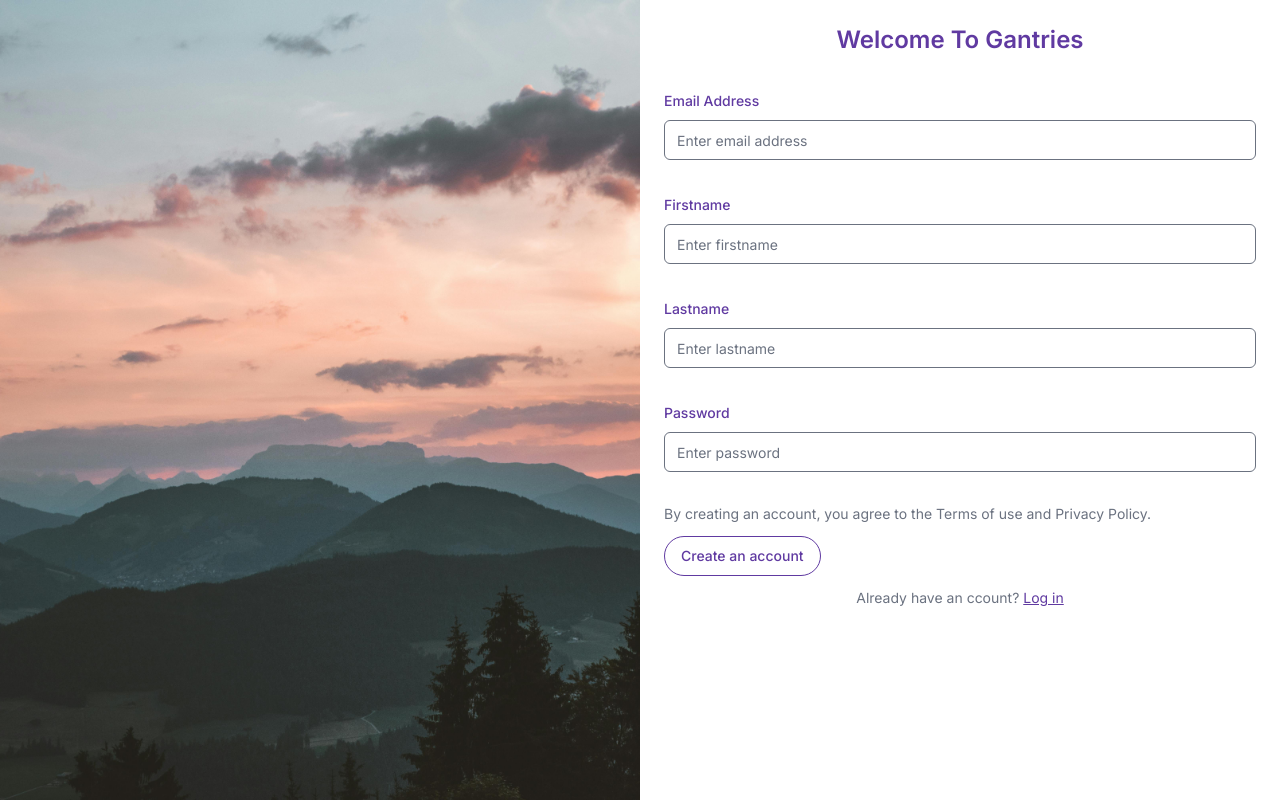
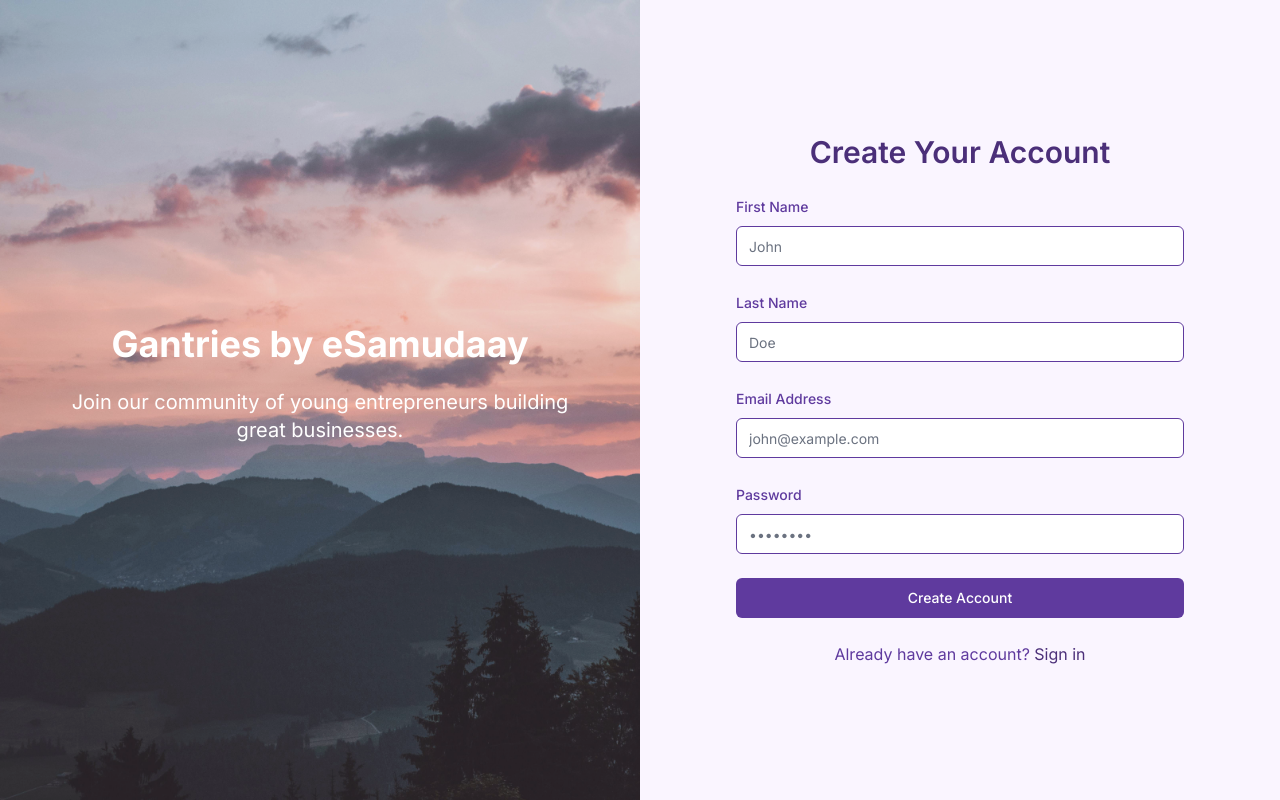
Before and after one commit to Novuswebspace/gantries-frontend, a Next.js app: page /sign-up in a window 1280 px wide. Built offline with nearby package versions, Linux system fonts and the light colour scheme.

Commit message:
frontend updates

```diff
--- a/src/app/(auth)/sign-in/page.tsx
+++ b/src/app/(auth)/sign-in/page.tsx
@@ -1,89 +1,114 @@
-import React, { useState } from "react";
+"use client";
+
+import Link from "next/link";
 import Image from "next/image";
-import Link from "next/link";
+import { useForm } from "react-hook-form";
+import { zodResolver } from "@hookform/resolvers/zod";
+import { toast } from "sonner";
+import { z } from "zod";
+
+import { Button } from "@/components/ui/button";
+import {
+  Form,
+  FormControl,
+  FormField,
+  FormItem,
+  FormLabel,
+  FormMessage,
+} from "@/components/ui/form";
 import { Input } from "@/components/ui/input";
+import { useAxios } from "@/hooks/use-axios";
+import Spinner from "@/components/globals/spinner";
 
-const SignInPage = () => {
+const SignInSchema = z.object({
+  email: z.string().email({ message: "Invalid email address" }),
+  password: z.string().min(1, { message: "Password is required" }),
+});
+
+type SignInSchema = z.infer<typeof SignInSchema>;
+
+export default function SignInPage() {
+  const form = useForm<SignInSchema>({
+    resolver: zodResolver(SignInSchema),
+    defaultValues: {
+      email: "",
+      password: "",
+    },
+  });
+
+  const { loading, mutate } = useAxios();
+
+  const onSubmit = async (values: SignInSchema) => {
+    const { data, error } = await mutate("post", "/auth/login", values);
+    if (error) {
+      toast.error(error);
+    } else if (data) {
+      console.log(data);
+      toast.success("Successfully signed in!");
+    }
+  };
+
   return (
-    <div className="flex h-screen">
-      {/* Left side - Background Image and Text */}
-      <div className="w-1/2 relative">
+    <div className="h-screen flex bg-purple-50">
+      <div className="hidden md:block w-1/2 relative">
         <Image
           src="/images/nature.jpg"
           alt="Background"
           layout="fill"
           objectFit="cover"
-          className=""
         />
-        <div className="absolute inset-0 flex flex-col justify-center p-16 text-white">
-          <h1 className="text-5xl font-bold mb-6">Our Aim</h1>
-          <p className="text-xl">
-            Empowering Tomorrow's Leaders: Join a Thriving Community of Student
-            Entrepreneurs to Innovate, Collaborate, and Achieve Success
-            Together!
+        <div className="absolute inset-0 bg-[#5f3a9e] bg-opacity-10 flex flex-col justify-center items-center p-12 text-white">
+          <h1 className="text-4xl font-bold mb-6">Welcome Back</h1>
+          <p className="text-xl text-center mb-8">
+            Sign in to continue your journey with Gantries by eSamudaay.
           </p>
         </div>
       </div>
-
-      {/* Right side - Sign In Form */}
-      <div className="w-1/2 bg-white flex items-center justify-center">
-        <div className="w-96">
-          <h2 className="text-3xl font-semibold mb-8">Sign in</h2>
-          <form>
-            <button className="w-full py-3 px-4 border border-gray-300 rounded-lg mb-6 flex items-center justify-center text-gray-700 font-medium">
-              <Image
-                src="/images/google-icon.webp"
-                alt="Google"
-                width={20}
-                height={20}
-                className="mr-2"
+      <div className="w-full md:w-1/2 overflow-y-auto flex items-center justify-center p-8">
+        <div className="max-w-md w-full">
+          <h2 className="text-3xl font-semibold text-center text-[#4b2f79] mb-6">
+            Sign In to Your Account
+          </h2>
+          <Form {...form}>
+            <form onSubmit={form.handleSubmit(onSubmit)} className="space-y-6">
+              <FormField
+                control={form.control}
+                name="email"
+                render={({ field }) => (
+                  <FormItem>
+                    <FormLabel className="text-[#5f3a9e]">Email Address</FormLabel>
+                    <FormControl>
+                      <Input type="email" placeholder="john@example.com" {...field} className="border-[#5f3a9e] focus:border-[#4b2f79]" />
+                    </FormControl>
+                    <FormMessage className="text-red-500" />
+                  </FormItem>
+                )}
               />
-              Continue with Google
-            </button>
-
-            <div className="flex items-center mb-6">
-              <div className="flex-grow border-t border-gray-300"></div>
-              <span className="px-4 text-gray-500">OR</span>
-              <div className="flex-grow border-t border-gray-300"></div>
-            </div>
-
-            <div className="mb-6">
-              <Input
-                type="text"
-                placeholder="User name or email address"
-                className="w-full px-4 py-3 border border-gray-300 rounded-lg focus:outline-none focus:ring-2 focus:ring-gray-700"
+              <FormField
+                control={form.control}
+                name="password"
+                render={({ field }) => (
+                  <FormItem>
+                    <FormLabel className="text-[#5f3a9e]">Password</FormLabel>
+                    <FormControl>
+                      <Input type="password" placeholder="••••••••" {...field} className="border-[#5f3a9e] focus:border-[#4b2f79]" />
+                    </FormControl>
+                    <FormMessage className="text-red-500" />
+                  </FormItem>
+                )}
               />
-            </div>
-
-            <div className="mb-6">
-              <input
-                type="password"
-                placeholder="Your password"
-                className="w-full px-4 py-3 border border-gray-300 rounded-lg focus:outline-none focus:ring-2 focus:ring-gray-700"
-              />
-            </div>
-
-            <div className="flex justify-between items-center mb-6">
-              <label className="flex items-center text-gray-700">
-                <input type="checkbox" className="mr-2" />
-                Remember me
-              </label>
-              <Link href="#" className="text-gray-700 font-medium">
-                Forgot your password?
-              </Link>
-            </div>
-
-            <button
-              type="submit"
-              className="w-full bg-gray-700 text-white py-3 rounded-lg font-medium hover:bg-gray-800 transition duration-300"
-            >
-              Sign in
-            </button>
-          </form>
-
-          <p className="mt-8 text-center text-gray-600">
+              <Button
+                type="submit"
+                disabled={loading}
+                className="w-full bg-[#5f3a9e] text-white hover:bg-[#4b2f79] transition duration-300"
+              >
+                {loading ? <Spinner /> : "Sign In"}
+              </Button>
+            </form>
+          </Form>
+          <p className="mt-6 text-center text-[#5f3a9e]">
             Don't have an account?{" "}
-            <Link href="/sign-up" className="text-gray-700 font-medium">
+            <Link href="/sign-up" className="text-[#4b2f79] hover:underline">
               Sign up
             </Link>
           </p>
@@ -91,6 +116,4 @@
       </div>
     </div>
   );
-};
-
-export default SignInPage;
+}
--- a/src/app/(auth)/sign-up/page.tsx
+++ b/src/app/(auth)/sign-up/page.tsx
@@ -5,13 +5,12 @@
 import { useForm } from "react-hook-form";
 import { zodResolver } from "@hookform/resolvers/zod";
 import { toast } from "sonner";
+import { z } from "zod";
 
-import { RegisterSchema } from "@/lib/zod";
 import { Button } from "@/components/ui/button";
 import {
   Form,
   FormControl,
-  FormDescription,
   FormField,
   FormItem,
   FormLabel,
@@ -21,9 +20,18 @@
 import { useAxios } from "@/hooks/use-axios";
 import Spinner from "@/components/globals/spinner";
 
+const SignUpSchema = z.object({
+  email: z.string().email({ message: "Invalid email address" }),
+  firstname: z.string().min(2, { message: "First name is required" }),
+  lastname: z.string().min(2, { message: "Last name is required" }),
+  password: z.string().min(6, { message: "Password must be at least 6 characters" }),
+});
+
+type SignUpSchema = z.infer<typeof SignUpSchema>;
+
 export default function SignUpPage() {
-  const form = useForm<RegisterSchema>({
-    resolver: zodResolver(RegisterSchema),
+  const form = useForm<SignUpSchema>({
+    resolver: zodResolver(SignUpSchema),
     defaultValues: {
       email: "",
       firstname: "",
@@ -34,63 +42,49 @@
 
   const { loading, mutate } = useAxios();
 
-  const onSubmit = async (values: RegisterSchema) => {
+  const onSubmit = async (values: SignUpSchema) => {
     const { data, error } = await mutate("post", "/auth/register", values);
     if (error) {
       toast.error(error);
-      return;
     } else if (data) {
       console.log(data);
+      toast.success("Account created successfully!");
     }
   };
 
   return (
-    <div className="h-screen flex">
-      <div className="hidden md:block w-1/2">
+    <div className="h-screen flex bg-purple-50">
+      <div className="hidden md:block w-1/2 relative">
         <Image
           src="/images/nature.jpg"
-          alt="bg"
-          height={1000}
-          width={1000}
-          className="h-screen object-cover w-full"
+          alt="Background"
+          layout="fill"
+          objectFit="cover"
         />
+        <div className="absolute inset-0 bg-[#5f3a9e] bg-opacity-10 flex flex-col justify-center items-center p-12 text-white">
+          <h1 className="text-4xl font-bold mb-6">Gantries by eSamudaay</h1>
+          <p className="text-xl text-center mb-8">
+            Join our community of young entrepreneurs building great businesses.
+          </p>
         </div>
-      <div className="w-full md:w-1/2 overflow-y-scroll">
+      </div>
+      <div className="w-full md:w-1/2 overflow-y-auto flex items-center justify-center p-8">
+        <div className="max-w-md w-full">
+          <h2 className="text-3xl font-semibold text-center text-[#4b2f79] mb-6">
+            Create Your Account
+          </h2>
           <Form {...form}>
-          <form
-            onSubmit={form.handleSubmit(onSubmit)}
-            className="w-full space-y-8 p-6"
-          >
-            <h1 className="text-2xl font-semibold text-center text-primary">
-              Welcome To Gantries
-            </h1>
-            <FormField
-              control={form.control}
-              name="email"
-              render={({ field }) => (
-                <FormItem>
-                  <FormLabel className="text-primary">Email Address</FormLabel>
-                  <FormControl>
-                    <Input
-                      type="email"
-                      placeholder="Enter email address"
-                      {...field}
-                    />
-                  </FormControl>
-                  <FormMessage />
-                </FormItem>
-              )}
-            />
+            <form onSubmit={form.handleSubmit(onSubmit)} className="space-y-6">
               <FormField
                 control={form.control}
                 name="firstname"
                 render={({ field }) => (
                   <FormItem>
-                  <FormLabel className="text-primary">Firstname</FormLabel>
+                    <FormLabel className="text-[#5f3a9e]">First Name</FormLabel>
                     <FormControl>
-                    <Input placeholder="Enter firstname" {...field} />
+                      <Input placeholder="John" {...field} className="border-[#5f3a9e] focus:border-[#4b2f79]" />
                     </FormControl>
-                  <FormMessage />
+                    <FormMessage className="text-red-500" />
                   </FormItem>
                 )}
               />
@@ -99,11 +93,24 @@
                 name="lastname"
                 render={({ field }) => (
                   <FormItem>
-                  <FormLabel className="text-primary">Lastname</FormLabel>
+                    <FormLabel className="text-[#5f3a9e]">Last Name</FormLabel>
                     <FormControl>
-                    <Input placeholder="Enter lastname" {...field} />
+                      <Input placeholder="Doe" {...field} className="border-[#5f3a9e] focus:border-[#4b2f79]" />
                     </FormControl>
-                  <FormMessage />
+                    <FormMessage className="text-red-500" />
+                  </FormItem>
+                )}
+              />
+              <FormField
+                control={form.control}
+                name="email"
+                render={({ field }) => (
+                  <FormItem>
+                    <FormLabel className="text-[#5f3a9e]">Email Address</FormLabel>
+                    <FormControl>
+                      <Input type="email" placeholder="john@example.com" {...field} className="border-[#5f3a9e] focus:border-[#4b2f79]" />
+                    </FormControl>
+                    <FormMessage className="text-red-500" />
                   </FormItem>
                 )}
               />
@@ -112,39 +119,30 @@
                 name="password"
                 render={({ field }) => (
                   <FormItem>
-                  <FormLabel className="text-primary">Password</FormLabel>
+                    <FormLabel className="text-[#5f3a9e]">Password</FormLabel>
                     <FormControl>
-                    <Input
-                      type="password"
-                      placeholder="Enter password"
-                      {...field}
-                    />
+                      <Input type="password" placeholder="••••••••" {...field} className="border-[#5f3a9e] focus:border-[#4b2f79]" />
                     </FormControl>
-                  <FormMessage />
+                    <FormMessage className="text-red-500" />
                   </FormItem>
                 )}
               />
-            <div className="space-y-3">
-              <FormDescription className="text-sm">
-                By creating an account, you agree to the Terms of use and
-                Privacy Policy.{" "}
-              </FormDescription>
               <Button
+                type="submit"
                 disabled={loading}
-                type="submit"
-                className="border border-primary rounded-full bg-transparent text-primary hover:text-white"
+                className="w-full bg-[#5f3a9e] text-white hover:bg-[#4b2f79] transition duration-300"
               >
-                {loading ? <Spinner /> : "Create an account"}
+                {loading ? <Spinner /> : "Create Account"}
               </Button>
-              <FormDescription className="text-sm text-center">
-                Already have an ccount?{" "}
-                <Link href={"/sign-in"} className="text-primary underline">
-                  Log in
-                </Link>
-              </FormDescription>
-            </div>
             </form>
           </Form>
+          <p className="mt-6 text-center text-[#5f3a9e]">
+            Already have an account?{" "}
+            <Link href="/sign-in" className="text-[#4b2f79] hover:underline">
+              Sign in
+            </Link>
+          </p>
+        </div>
       </div>
     </div>
   );
--- a/src/app/(main)/page.tsx
+++ b/src/app/(main)/page.tsx
@@ -1,113 +1,74 @@
 import Image from "next/image";
+import Link from "next/link";
 
 export default function Home() {
   return (
-    <main className="flex min-h-screen flex-col items-center justify-between p-24">
-      <div className="z-10 w-full max-w-5xl items-center justify-between font-mono text-sm lg:flex">
-        <p className="fixed left-0 top-0 flex w-full justify-center border-b border-gray-300 bg-gradient-to-b from-zinc-200 pb-6 pt-8 backdrop-blur-2xl dark:border-neutral-800 dark:bg-zinc-800/30 dark:from-inherit lg:static lg:w-auto  lg:rounded-xl lg:border lg:bg-gray-200 lg:p-4 lg:dark:bg-zinc-800/30">
-          Get started by editing&nbsp;
-          <code className="font-mono font-bold">src/app/page.tsx</code>
-        </p>
-        <div className="fixed bottom-0 left-0 flex h-48 w-full items-end justify-center bg-gradient-to-t from-white via-white dark:from-black dark:via-black lg:static lg:size-auto lg:bg-none">
-          <a
-            className="pointer-events-none flex place-items-center gap-2 p-8 lg:pointer-events-auto lg:p-0"
-            href="https://vercel.com?utm_source=create-next-app&utm_medium=appdir-template&utm_campaign=create-next-app"
-            target="_blank"
-            rel="noopener noreferrer"
-          >
-            By{" "}
-            <Image
-              src="/vercel.svg"
-              alt="Vercel Logo"
-              className="dark:invert"
-              width={100}
-              height={24}
-              priority
-            />
-          </a>
+    <main className="min-h-screen flex flex-col bg-purple-50">
+      <header className="p-4 bg-white shadow-sm">
+        <div className="container mx-auto flex justify-between items-center">
+          <div className="flex items-center space-x-4">
+            <Link href="https://esamudaay.com" target="_blank" rel="noopener noreferrer">
+              <Image
+                src="/images/esamudaay-logo.svg"
+                alt="eSamudaay Logo"
+                width={200}
+                height={50}
+                priority
+                className="hover:opacity-80 transition duration-300"
+              />
+            </Link>
+          </div>
+          <nav className="flex items-center space-x-4">
+            <Link
+              href="/sign-in"
+              className="text-[#5f3a9e] hover:text-[#4b2f79] transition duration-300"
+            >
+              Sign In
+            </Link>
+            <Link
+              href="/sign-up"
+              className="bg-[#5f3a9e] text-white px-4 py-2 rounded-full font-semibold hover:bg-[#4b2f79] transition duration-300"
+            >
+              Join the Community
+            </Link>
+          </nav>
+        </div>
+      </header>
+
+      <div className="flex-grow flex items-center justify-center">
+        <div className="text-center px-4">
+          <h1 className="text-4xl md:text-6xl font-bold text-[#4b2f79] mb-6">
+            Gantries by eSamudaay
+          </h1>
+          <p className="text-s md:text-s text-[#5f3a9e] mb-4 max-w-2xl mx-auto">
+            The community where young entrepreneurs are building great businesses.
+            Join us to innovate, collaborate, and achieve success together!
+          </p>
+          <p className="text-2xl md:text-3xl font-semibold text-[#5f3a9e] mb-8">
+            Coming Soon!
+          </p>
+          <div className="space-x-4">
+            <Link
+              href="/sign-in"
+              className="inline-block bg-[#5f3a9e] text-white px-6 py-3 rounded-full font-semibold hover:bg-[#4b2f79] transition duration-300"
+            >
+              Sign In
+            </Link>
+            <Link
+              href="/sign-up"
+              className="inline-block bg-white text-[#5f3a9e] px-6 py-3 rounded-full font-semibold border-2 border-[#5f3a9e] hover:bg-purple-100 transition duration-300"
+            >
+              Sign Up
+            </Link>
+          </div>
         </div>
       </div>
 
-      <div className="relative z-[-1] flex place-items-center before:absolute before:h-[300px] before:w-full before:-translate-x-1/2 before:rounded-full before:bg-gradient-radial before:from-white before:to-transparent before:blur-2xl before:content-[''] after:absolute after:-z-20 after:h-[180px] after:w-full after:translate-x-1/3 after:bg-gradient-conic after:from-sky-200 after:via-blue-200 after:blur-2xl after:content-[''] before:dark:bg-gradient-to-br before:dark:from-transparent before:dark:to-blue-700 before:dark:opacity-10 after:dark:from-sky-900 after:dark:via-[#0141ff] after:dark:opacity-40 sm:before:w-[480px] sm:after:w-[240px] before:lg:h-[360px]">
-        <Image
-          className="relative dark:drop-shadow-[0_0_0.3rem_#ffffff70] dark:invert"
-          src="/next.svg"
-          alt="Next.js Logo"
-          width={180}
-          height={37}
-          priority
-        />
-      </div>
-
-      <div className="mb-32 grid text-center lg:mb-0 lg:w-full lg:max-w-5xl lg:grid-cols-4 lg:text-left">
-        <a
-          href="https://nextjs.org/docs?utm_source=create-next-app&utm_medium=appdir-template&utm_campaign=create-next-app"
-          className="group rounded-lg border border-transparent px-5 py-4 transition-colors hover:border-gray-300 hover:bg-gray-100 hover:dark:border-neutral-700 hover:dark:bg-neutral-800/30"
-          target="_blank"
-          rel="noopener noreferrer"
-        >
-          <h2 className="mb-3 text-2xl font-semibold">
-            Docs{" "}
-            <span className="inline-block transition-transform group-hover:translate-x-1 motion-reduce:transform-none">
-              -&gt;
-            </span>
-          </h2>
-          <p className="m-0 max-w-[30ch] text-sm opacity-50">
-            Find in-depth information about Next.js features and API.
-          </p>
-        </a>
-
-        <a
-          href="https://nextjs.org/learn?utm_source=create-next-app&utm_medium=appdir-template-tw&utm_campaign=create-next-app"
-          className="group rounded-lg border border-transparent px-5 py-4 transition-colors hover:border-gray-300 hover:bg-gray-100 hover:dark:border-neutral-700 hover:dark:bg-neutral-800/30"
-          target="_blank"
-          rel="noopener noreferrer"
-        >
-          <h2 className="mb-3 text-2xl font-semibold">
-            Learn{" "}
-            <span className="inline-block transition-transform group-hover:translate-x-1 motion-reduce:transform-none">
-              -&gt;
-            </span>
-          </h2>
-          <p className="m-0 max-w-[30ch] text-sm opacity-50">
-            Learn about Next.js in an interactive course with&nbsp;quizzes!
-          </p>
-        </a>
-
-        <a
-          href="https://vercel.com/templates?framework=next.js&utm_source=create-next-app&utm_medium=appdir-template&utm_campaign=create-next-app"
-          className="group rounded-lg border border-transparent px-5 py-4 transition-colors hover:border-gray-300 hover:bg-gray-100 hover:dark:border-neutral-700 hover:dark:bg-neutral-800/30"
-          target="_blank"
-          rel="noopener noreferrer"
-        >
-          <h2 className="mb-3 text-2xl font-semibold">
-            Templates{" "}
-            <span className="inline-block transition-transform group-hover:translate-x-1 motion-reduce:transform-none">
-              -&gt;
-            </span>
-          </h2>
-          <p className="m-0 max-w-[30ch] text-sm opacity-50">
-            Explore starter templates for Next.js.
-          </p>
-        </a>
-
-        <a
-          href="https://vercel.com/new?utm_source=create-next-app&utm_medium=appdir-template&utm_campaign=create-next-app"
-          className="group rounded-lg border border-transparent px-5 py-4 transition-colors hover:border-gray-300 hover:bg-gray-100 hover:dark:border-neutral-700 hover:dark:bg-neutral-800/30"
-          target="_blank"
-          rel="noopener noreferrer"
-        >
-          <h2 className="mb-3 text-2xl font-semibold">
-            Deploy{" "}
-            <span className="inline-block transition-transform group-hover:translate-x-1 motion-reduce:transform-none">
-              -&gt;
-            </span>
-          </h2>
-          <p className="m-0 max-w-[30ch] text-balance text-sm opacity-50">
-            Instantly deploy your Next.js site to a shareable URL with Vercel.
-          </p>
-        </a>
-      </div>
+      <footer className="py-4 bg-white">
+        <div className="container mx-auto text-center text-[#5f3a9e] text-sm">
+          © 2024 Gantries by eSamudaay. All rights reserved.
+        </div>
+      </footer>
     </main>
   );
 }
--- a/src/app/layout.tsx
+++ b/src/app/layout.tsx
@@ -6,8 +6,8 @@
 const inter = Inter({ subsets: ["latin"] });
 
 export const metadata: Metadata = {
-  title: "Create Next App",
-  description: "Generated by create next app",
+  title: "Gantries by eSamudaay",
+  description: "The community where young entrepreneurs are building great businesses.",
 };
 
 export default function RootLayout({
```
Also changed, not shown: public/images/esamudaay-logo.svg (added). Lines whose indentation alone changed are shown as unchanged.
